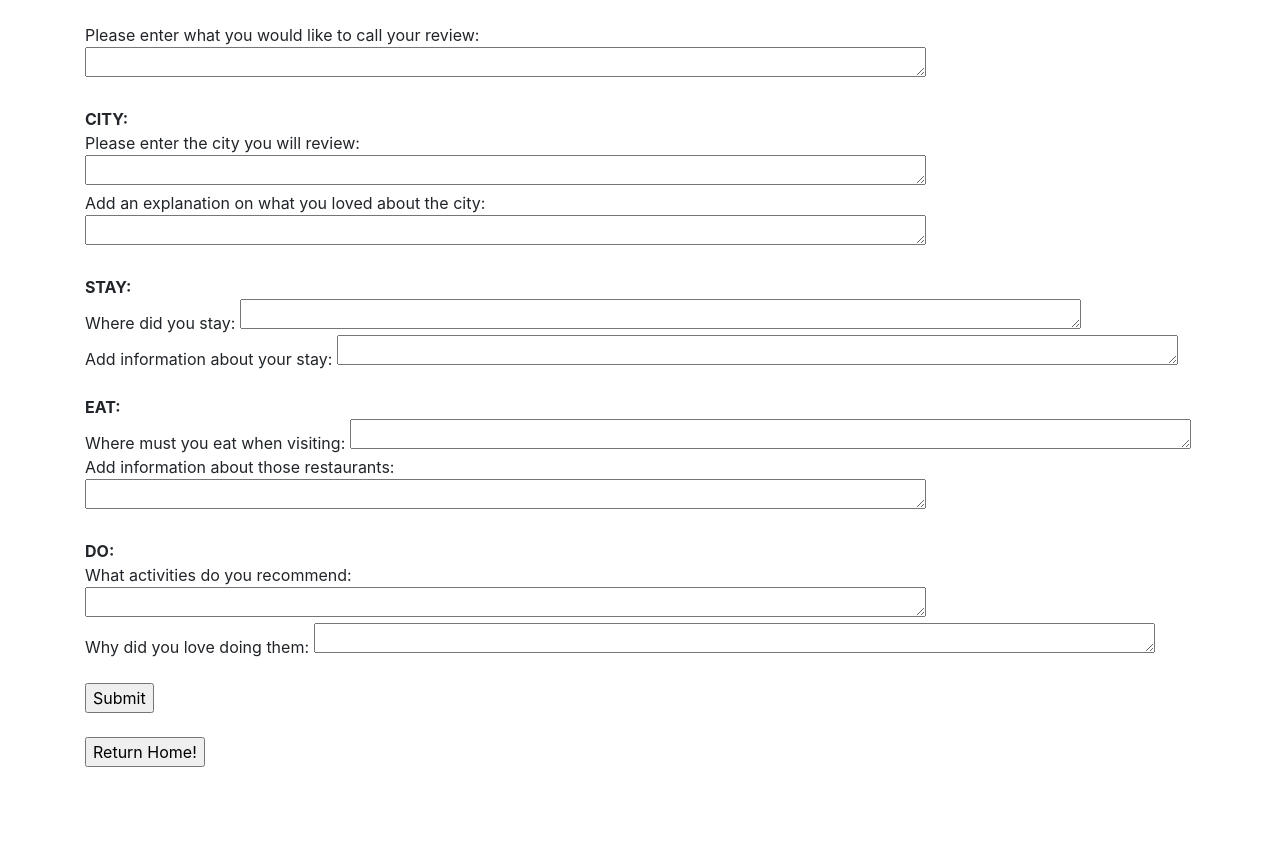
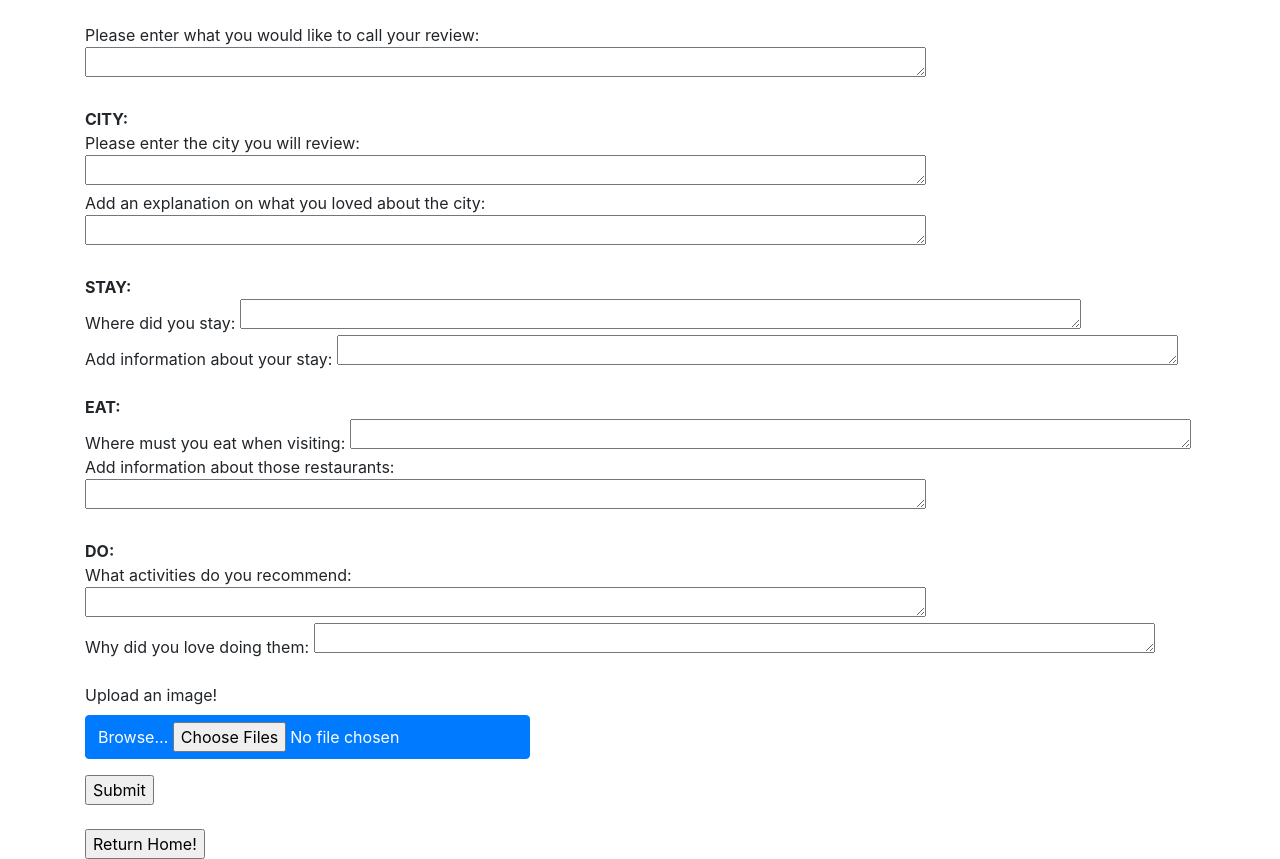
Before and after one commit to EmilySerota/Trip_Rec_Project, a Flask app: page /create_rec in a window 1280 px wide. Shown: the part 128-987 px from the top of the page. Before the commit the page ends 895 px from the top, so only its background shows below. Run offline with Flask 2, Linux system fonts and the light colour scheme; some libraries are stand-ins or nearby versions.

Commit message:
version with button for img upload in 2nd sprint

```diff
--- a/templates/create_rec.html
+++ b/templates/create_rec.html
@@ -24,6 +24,19 @@
     What activities do you recommend: <textarea name=do_name rows='1' cols='80'></textarea><br>
     Why did you love doing them: <textarea name=do_info rows='1' cols='80'></textarea><br><br>
 
+            <div class="form-group">
+                <label for="txtPost">Upload an image!</label>
+
+                <div class="input-group">
+                    <span class="input-group-btn">
+                    <span class="btn btn-primary btn-file">
+                        Browse&hellip; <input type="file" id="fileupload" name="file" multiple>
+                    </span>
+                    </span>
+                </div>
+
+            </div>
+
 <input type='submit'>
 </form>
 
```
